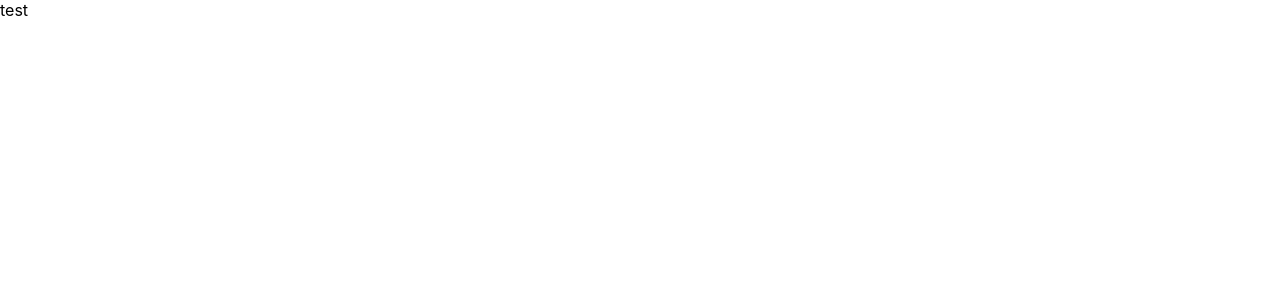
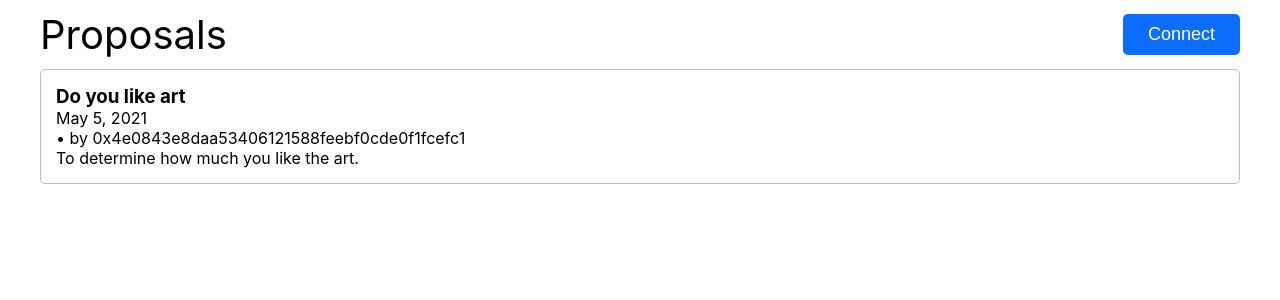
Before and after one commit to novrandobilly/superlative-secret-society, a Next.js app: page / in a window 1280 px wide. Shown: the top 300 px of the page. Built offline with nearby package versions, Linux system fonts and the light colour scheme.

Commit message:
Homepage

```diff
--- /dev/null
+++ b/components/Layout.module.scss
@@ -0,0 +1,25 @@
+.Container {
+  width: 100%;
+  max-width: 1200px;
+  margin: 0 auto;
+  .HeaderNav {
+    display: flex;
+    justify-content: space-between;
+    align-items: center;
+    width: 100%;
+    padding: 10px 0;
+    h1 {
+      margin: 0;
+      font-weight: 400;
+      font-size: 40px;
+    }
+    button {
+      background-color: #0d6efd;
+      color: #fff;
+      border-radius: 5px;
+      font-size: 18px;
+      border: none;
+      padding: 10px 25px;
+    }
+  }
+}
--- /dev/null
+++ b/components/Layout.tsx
@@ -0,0 +1,16 @@
+import React, { Fragment } from 'react';
+import styles from './Layout.module.scss';
+
+const Layout: React.FC<{ home: boolean }> = ({ children, home }) => {
+  return (
+    <div className={styles.Container}>
+      <div className={styles.HeaderNav}>
+        <h1>{home ? 'Proposals' : ''}</h1>
+        <button>Connect</button>
+      </div>
+      {children}
+    </div>
+  );
+};
+
+export default Layout;
--- /dev/null
+++ b/components/ProposalListItem.module.scss
@@ -0,0 +1,9 @@
+.Container {
+  border: 1px solid #bdbdbd;
+  border-radius: 5px;
+  padding: 15px;
+  h3,
+  p {
+    margin: 0;
+  }
+}
--- /dev/null
+++ b/components/ProposalListItem.tsx
@@ -0,0 +1,25 @@
+import React from 'react';
+import styles from './ProposalListItem.module.scss';
+import { DateTime } from 'luxon';
+
+interface ProposalListItemType {
+  title: string;
+  datePosted: Date;
+  id: string;
+  description?: string;
+  status: 'open' | 'closed';
+}
+const ProposalListItem: React.FC<ProposalListItemType> = ({ title, datePosted, id, description, status }) => {
+  return (
+    <div className={styles.Container}>
+      <h3>{title}</h3>
+      <div>
+        <p>{DateTime.fromJSDate(datePosted).toLocaleString(DateTime.DATE_FULL)}</p>
+        <p>&bull; by {id}</p>
+      </div>
+      {description && <p>{description}</p>}
+    </div>
+  );
+};
+
+export default ProposalListItem;
--- a/package.json
+++ b/package.json
@@ -8,6 +8,8 @@
     "lint": "next lint"
   },
   "dependencies": {
+    "@types/luxon": "^2.0.7",
+    "luxon": "^2.1.1",
     "next": "12.0.7",
     "react": "17.0.2",
     "react-dom": "17.0.2",
--- a/pages/index.tsx
+++ b/pages/index.tsx
@@ -1,19 +1,30 @@
 import type { NextPage } from 'next';
 import Head from 'next/head';
-import Image from 'next/image';
+import Layout from '../components/Layout';
 import styles from '../styles/Home.module.scss';
+import ProposalListItem from '../components/ProposalListItem';
 
 const Home: NextPage = () => {
   return (
-    <div className={styles.container}>
+    <Layout home>
       <Head>
-        <title>Create Next App</title>
+        <title>Superlative DAO</title>
         <meta name='description' content='Generated by create next app' />
         <link rel='icon' href='/favicon.ico' />
       </Head>
 
-      <main className={styles.main}>test</main>
-    </div>
+      <main>
+        <section className={styles.ProposalList}>
+          <ProposalListItem
+            title='Do you like art'
+            datePosted={new Date('05/05/2021')}
+            id='0x4e0843e8daa53406121588feebf0cde0f1fcefc1'
+            status='open'
+            description='To determine how much you like the art.'
+          />
+        </section>
+      </main>
+    </Layout>
   );
 };
 
```
Also changed, not shown: 1 other file (tests, documents, lock files or other folders).
